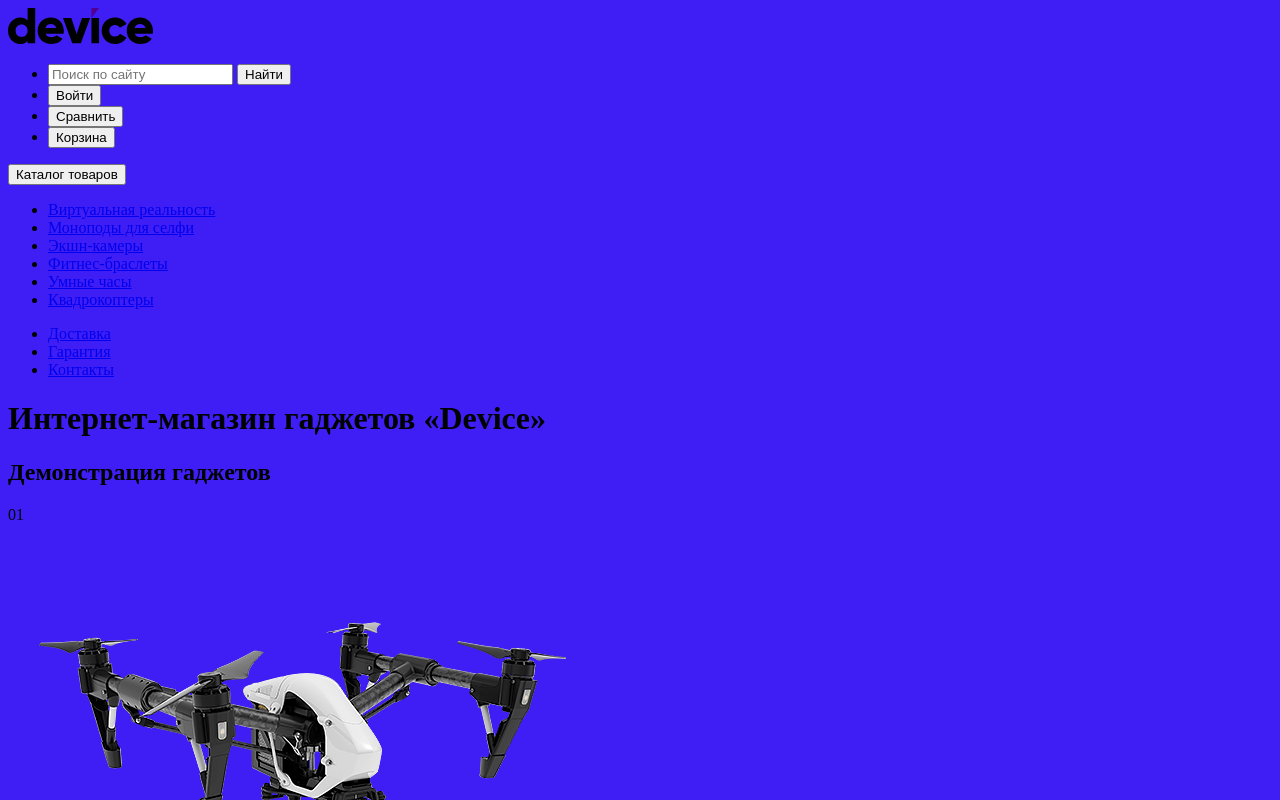
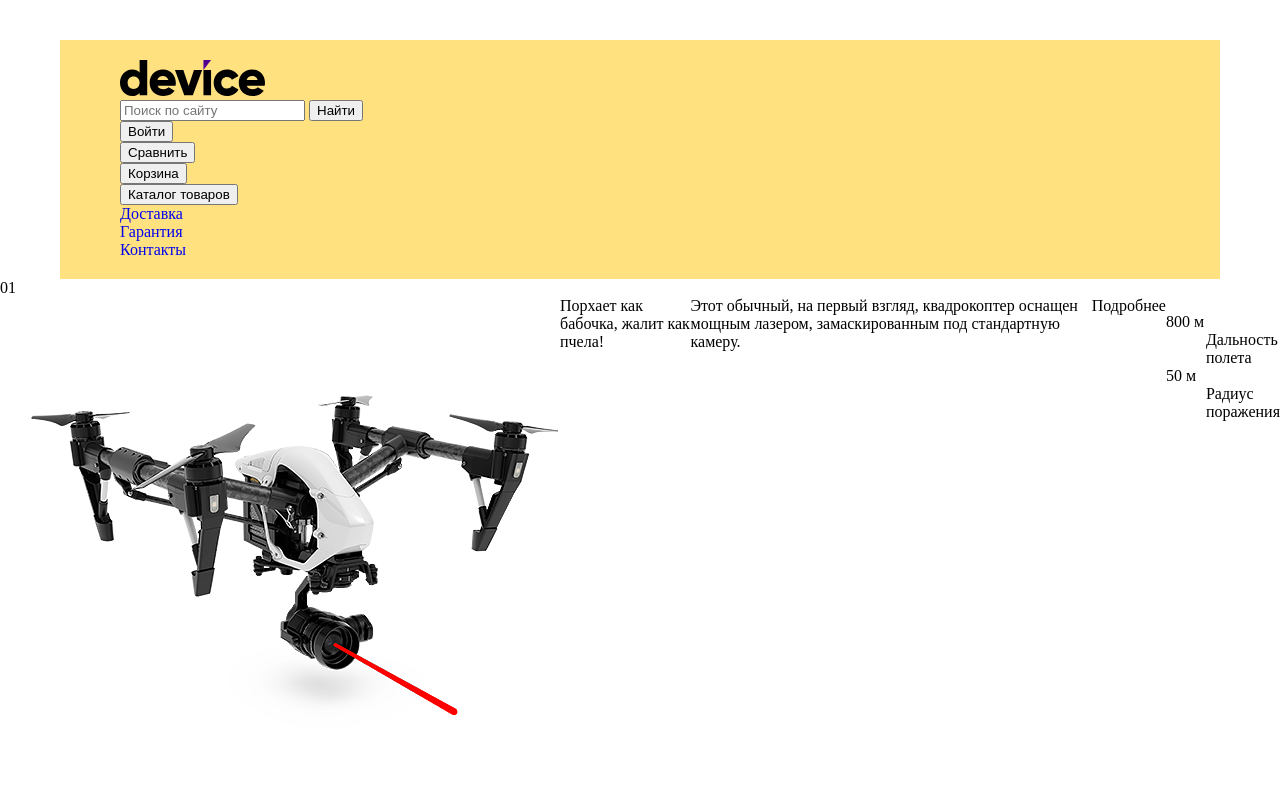
Before and after one commit to NinaFeok/device-project, a website: page src/index.html in a window 1280 px wide. Shown: the top 800 px of the page. Drawn offline with Linux system fonts and the light colour scheme.

Commit message:
форматирует код

```diff
--- a/src/css/style.css
+++ b/src/css/style.css
@@ -1,7 +1,84 @@
-.page__body {
-  background-color: #3e1ef5;
+@font-face {
+  font-family: "Raleway";
+  src: url("/src/fonts/raleway/raleway-800.woff2") format("woff2");
+  font-style: normal;
+  font-weight: 800;
+  font-display: swap;
+}
+@font-face {
+  font-family: "Rubik";
+  src: url("/src/fonts/rubik/rubik-400.woff2") format("woff2");
+  font-style: normal;
+  font-weight: 400;
+  font-display: swap;
+}
+@font-face {
+  font-family: "Rubik";
+  src: url("/src/fonts/rubik/rubik-700.woff2") format("woff2");
+  font-style: normal;
+  font-weight: 700;
+  font-display: swap;
 }
 body {
-  background-color: aliceblue;
+  margin: 0;
+}
+h1,
+h2,
+h3 {
+  font-weight: 400;
+  margin: 0;
+}
+p {
+  margin: 0;
+}
+ul,
+ol {
+  margin: 0;
+  padding: 0;
+  list-style-type: none;
+}
+a {
+  text-decoration: none;
+}
+.visually-hidden {
+  position: absolute;
+  width: 1px;
+  height: 1px;
+  margin: -1px;
+  padding: 0;
+  border: 0;
+  clip: rect(0 0 0 0);
+  overflow: hidden;
+}
+.page {
+  height: 100%;
+}
+.page__body {
+  display: flex;
+  flex-direction: column;
+  min-height: 100%;
+  padding-top: 40px;
+}
+.page__main {
+  flex-grow: 1;
+}
+.header {
+  background-color: #ffffff;
+}
+.header__wrapper {
+  width: 1160px;
+  margin: 0 auto;
+  box-sizing: border-box;
+  padding: 20px 60px;
+  background-color: #ffe17f;
+}
+.catalog-submenu__list {
+  display: none;
+}
+.promo-card {
+  display: flex;
+}
+.delivery-modal {
+  display: none;
 }
 /*# sourceMappingURL=style.css.map */
--- a/src/index.html
+++ b/src/index.html
@@ -8,7 +8,8 @@
 </head>
 
 <body class="page__body">
-    <header class="page__header header">
+  <header class="header">
+    <div class="header__wrapper">
       <a class="header__logo logo" href="index.html">
         <svg xmlns="http://www.w3.org/2000/svg" width="145" height="36" fill="none">
           <path fill="#000"
@@ -69,6 +70,7 @@
           </li>
         </ul>
       </nav>
+    </div>
   </header>
   <main class="page__main index-main">
     <h1 class="visually-hidden">Интернет-магазин гаджетов «Device»</h1>
```
Also changed, not shown: 1 other file. Lines whose indentation alone changed are shown as unchanged.
